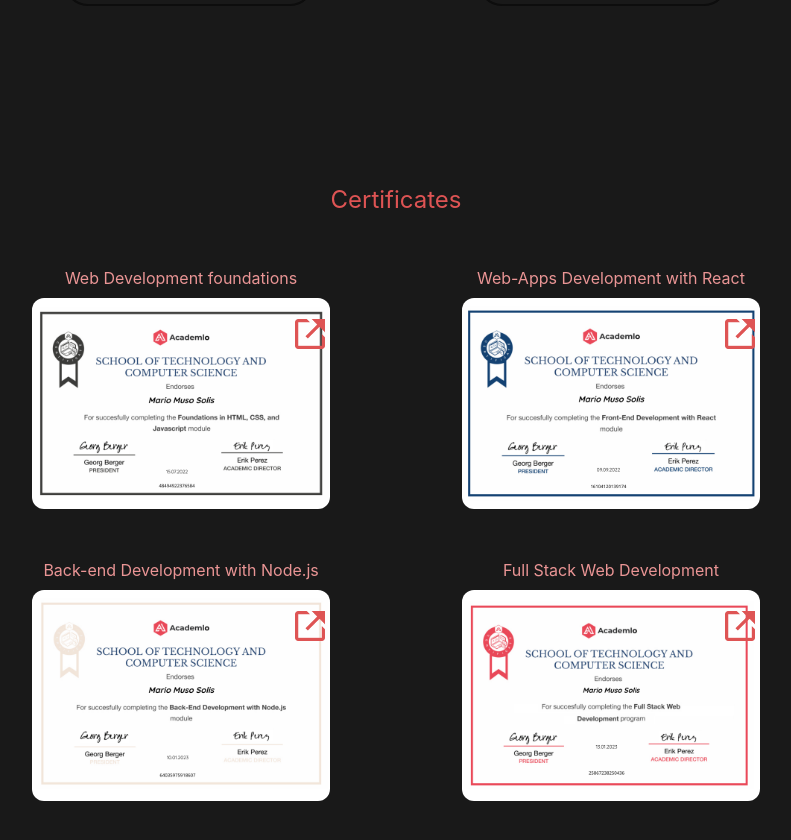
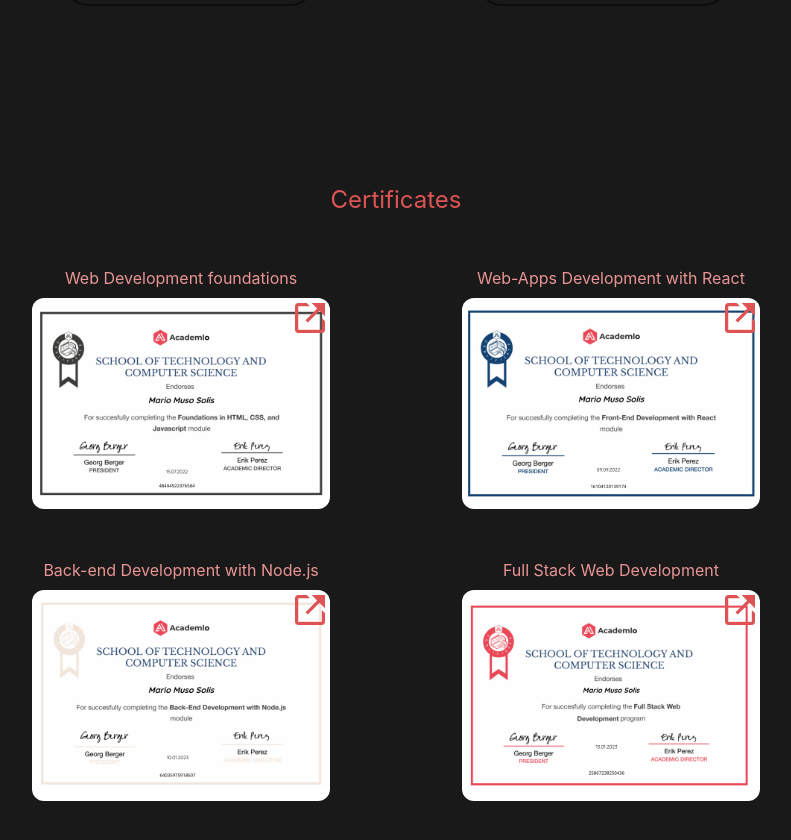
Before and after one commit to Mems2001/portfolio_def, a React (Vite) app: page / in a window 1280 px wide. Shown: the part 1334-2174 px from the top of the page, without its empty margins (244-1035 px from the left). Built offline with nearby package versions, Linux system fonts and the light colour scheme.

Commit message:
refactor: buttons resized

```diff
--- a/src/styles/Education.css
+++ b/src/styles/Education.css
@@ -111,7 +111,7 @@
 .certificate_btn {
   position: absolute;
   z-index: 10;
-  top: 3rem;
+  top: 2rem;
   right: 0;
 
   height: 2.5rem;
```
